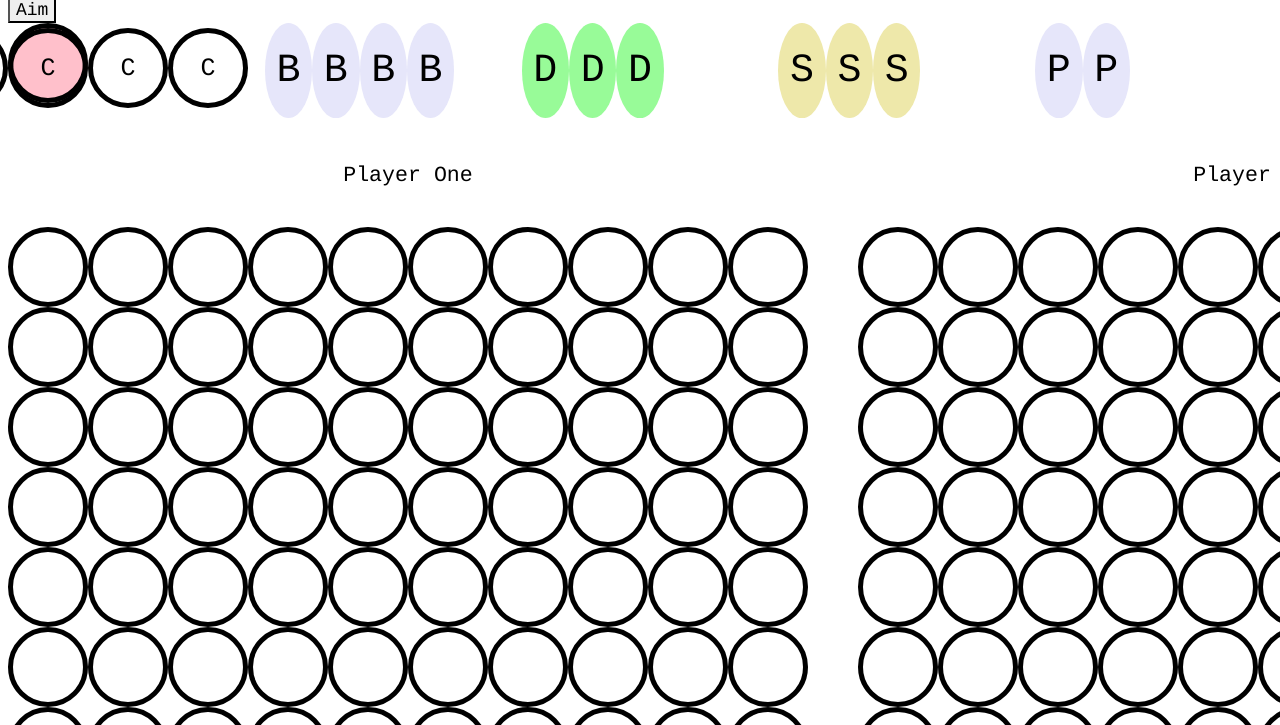
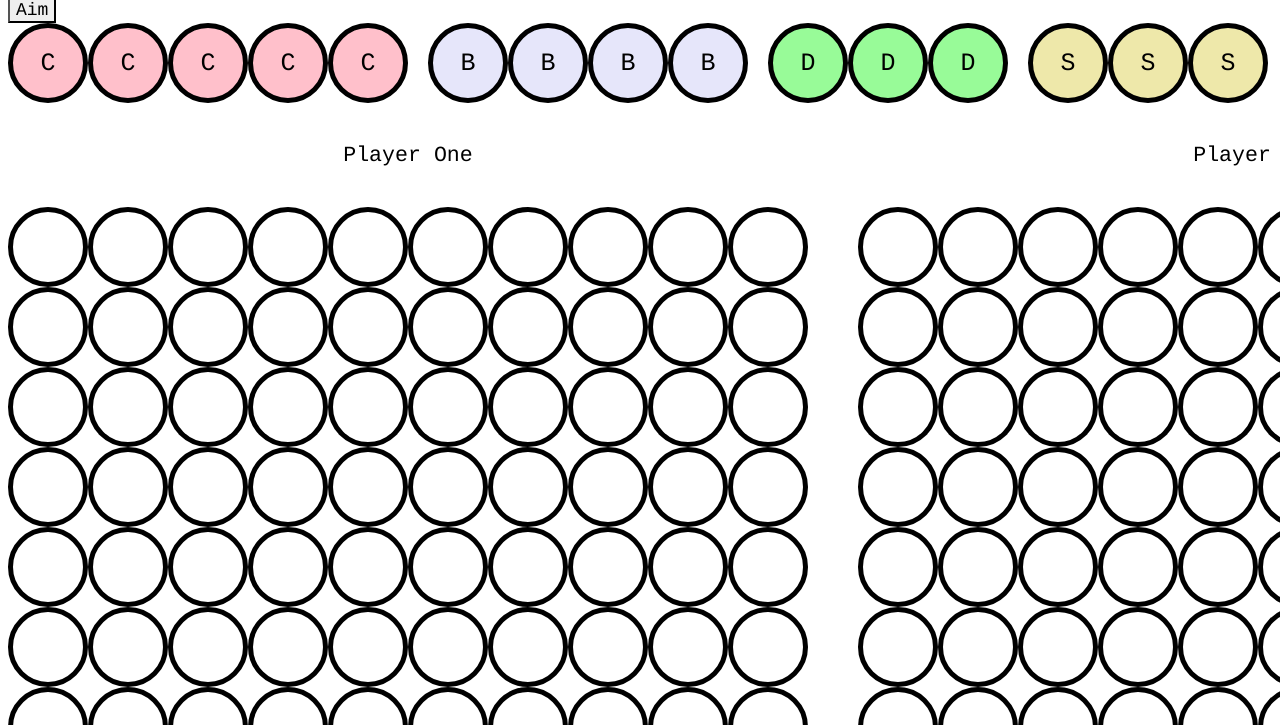
Before and after one commit to hoomanhorsey/odin-battleship, a website with bundled scripts: page index.html in a window 1280 px wide. Shown: the part 75-800 px from the top of the page. Built offline with nearby package versions, Linux system fonts and the light colour scheme.

Commit message:
Tidied up gameBoard eventhandlers. Now only triggered when event is over squares, rathen than gameBoard rows

```diff
--- a/display.js
+++ b/display.js
@@ -155,7 +155,7 @@ function squareExtendedUpdate(squareExtended, shipType, i, orientation) {
     // squareMain.classList.add("shipBlock", `shipBlock${shipBlockIdFromData}`);
   }
 
-  squareExtended.classList.add("shipColorC");
+  squareExtended.classList.add(`shipColor${shipType}`);
   squareExtended.textContent = shipType;
 }
 
--- a/eventHandling.js
+++ b/eventHandling.js
@@ -73,14 +73,22 @@ function gameBoardAttachEventHandlers(players) {
 
   // Define and store handlers for individual access
   handlers.dragenter = (event) => {
+    console.log(event.target);
+
     event.preventDefault(); // Allow the drag event
 
-    squareActiveAddHighlight(event.target);
-    validateMove(event, players);
+    if (isValidSquare(event.target)) {
+      squareActiveAddHighlight(event.target);
+      validateMove(event, players);
+    }
   };
   handlers.dragover = (event) => allowDrop(event, players);
   handlers.dragleave = (event) => squareNonActiveRemoveHighlight(event.target);
-  handlers.drop = (event) => drop(event, players);
+  handlers.drop = (event) => {
+    if (isValidSquare(event.target)) {
+      drop(event, players);
+    }
+  };
 
   // Not even sure if this event listener is necessary....or the function..
   handlers.dragend = (event) => dragEnd(event, players); // TODO, query whether you need dragend
@@ -93,6 +101,10 @@ function gameBoardAttachEventHandlers(players) {
   gameBoardplayerOne.addEventListener("dragend", handlers.dragend);
 }
 
+// checks that the dragenter and drop functions occur over squares, rather than rows.
+function isValidSquare(target) {
+  return target.classList.contains("square");
+}
 /*
  * Detach all handlers or a specific handler by event type
  */
--- a/helpers.js
+++ b/helpers.js
@@ -57,6 +57,8 @@ function checkMoveLegal(row, column, orientation, shipLength) {
 // checks if there are any collisions,  called by placeShip()
 function checkCollisions(boardArray, row, column, orientation, ship) {
   const array = positionCheckArray(boardArray, row, column, orientation, ship);
+  console.log(array);
+
   return array.every((value) => value.ship === null);
 }
 
--- a/index.html
+++ b/index.html
@@ -30,7 +30,7 @@
         <div class="shipBlockSub shipBlockSubC">C</div>
       </div> -->
       <div
-        class="square shipBlockUnplaced shipBlockUnplacedSubSquares originalShipBlock"
+        class="shipBlockUnplaced shipBlockUnplacedSubSquares originalShipBlock"
         data-player-name="playerOne"
         data-row="0"
         data-column="0"
@@ -39,14 +39,14 @@
         data-ship-type="C"
         id="shipBlockC"
       >
-        <div class="square">C</div>
-        <div class="square">C</div>
-        <div class="square">C</div>
-        <div class="square">C</div>
-        <div class="square">C</div>
+        <div class="square shipColorC">C</div>
+        <div class="square shipColorC">C</div>
+        <div class="square shipColorC">C</div>
+        <div class="square shipColorC">C</div>
+        <div class="square shipColorC">C</div>
       </div>
 
-      <div
+      <!-- <div
         class="shipBlock shipBlockB"
         data-orientation="horizontal"
         data-ship-type="B"
@@ -57,8 +57,25 @@
         <div class="shipBlockSub shipBlockSubB">B</div>
         <div class="shipBlockSub shipBlockSubB">B</div>
         <div class="shipBlockSub shipBlockSubB">B</div>
+      </div> -->
+
+      <div
+        class="shipBlockUnplaced shipBlockUnplacedSubSquares originalShipBlock"
+        data-player-name="playerOne"
+        data-row="0"
+        data-column="0"
+        draggable="true"
+        data-orientation="horizontal"
+        data-ship-type="B"
+        id="shipBlockB"
+      >
+        <div class="square shipColorB">B</div>
+        <div class="square shipColorB">B</div>
+        <div class="square shipColorB">B</div>
+        <div class="square shipColorB">B</div>
       </div>
-      <div
+
+      <!-- <div
         class="shipBlock shipBlockD"
         data-orientation="horizontal"
         data-ship-type="D"
@@ -68,8 +85,23 @@
         <div class="shipBlockSub shipBlockSubD">D</div>
         <div class="shipBlockSub shipBlockSubD">D</div>
         <div class="shipBlockSub shipBlockSubD">D</div>
+      </div> -->
+      <div
+        class="shipBlockUnplaced shipBlockUnplacedSubSquares originalShipBlock"
+        data-player-name="playerOne"
+        data-row="0"
+        data-column="0"
+        draggable="true"
+        data-orientation="horizontal"
+        data-ship-type="D"
+        id="shipBlockD"
+      >
+        <div class="square shipColorD">D</div>
+        <div class="square shipColorD">D</div>
+        <div class="square shipColorD">D</div>
       </div>
-      <div
+
+      <!-- <div
         class="shipBlock shipBlockS"
         data-orientation="horizontal"
         data-ship-type="S"
@@ -79,8 +111,23 @@
         <div class="shipBlockSub shipBlockSubS">S</div>
         <div class="shipBlockSub shipBlockSubS">S</div>
         <div class="shipBlockSub shipBlockSubS">S</div>
+      </div> -->
+
+      <div
+        class="shipBlockUnplaced shipBlockUnplacedSubSquares originalShipBlock"
+        data-player-name="playerOne"
+        data-row="0"
+        data-column="0"
+        draggable="true"
+        data-orientation="horizontal"
+        data-ship-type="S"
+        id="shipBlockS"
+      >
+        <div class="square shipColorS">S</div>
+        <div class="square shipColorS">S</div>
+        <div class="square shipColorS">S</div>
       </div>
-      <div
+      <!-- <div
         class="shipBlock shipBlockP"
         data-orientation="horizontal"
         data-ship-type="P"
@@ -89,6 +136,20 @@
       >
         <div class="shipBlockSub shipBlockSubP">P</div>
         <div class="shipBlockSub shipBlockSubP">P</div>
+      </div> -->
+
+      <div
+        class="shipBlockUnplaced shipBlockUnplacedSubSquares originalShipBlock"
+        data-player-name="playerOne"
+        data-row="0"
+        data-column="0"
+        draggable="true"
+        data-orientation="horizontal"
+        data-ship-type="P"
+        id="shipBlockP"
+      >
+        <div class="square shipColorP">P</div>
+        <div class="square shipColorP">P</div>
       </div>
     </div>
     <div class="gameBoard">
--- a/style.css
+++ b/style.css
@@ -13,12 +13,12 @@
 .gameSetup {
   display: grid;
   grid-template-columns: repeat(5, 1fr);
-
   /* grid-template-columns: 5fr 4fr 3fr 3fr 2fr; */
   column-gap: 20px;
 }
 
-.shipBlockSub {
+.shipBlockSub,
+.shipBlockUnplacedSub {
   display: grid;
   align-items: center;
   justify-content: center;
@@ -36,7 +36,7 @@
 
 .shipBlockUnplaced {
   display: grid;
-  background-color: pink;
+  /* background-color: pink; */
   display: grid;
   grid-template-columns: 1fr 1fr 1fr 1fr 1fr;
 }
@@ -49,19 +49,19 @@
   display: grid;
   background-color: pink;
 }
-.shipBlockSubB {
+.shipColorB {
   display: grid;
   background-color: lavender;
 }
-.shipBlockSubD {
+.shipColorD {
   display: grid;
   background-color: palegreen;
 }
-.shipBlockSubS {
+.shipColorS {
   display: grid;
   background-color: palegoldenrod;
 }
-.shipBlockSubP {
+.shipColorP {
   display: grid;
   background-color: lavender;
 }
```
Also changed, not shown: gameObjects.js (+12 -54 lines).
